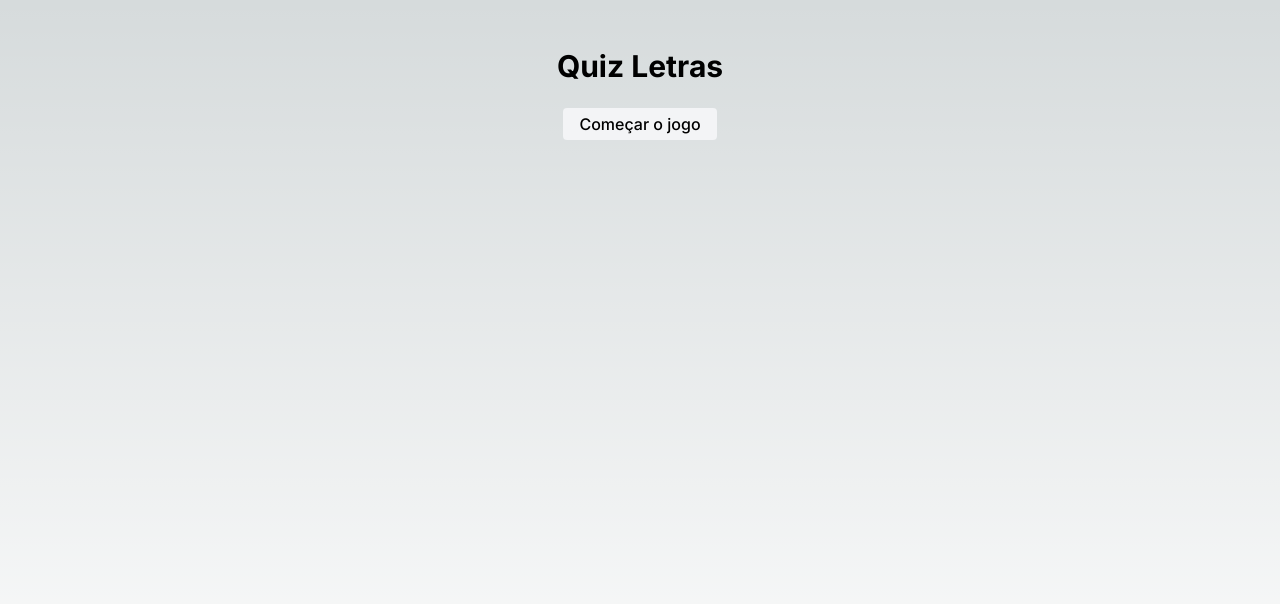
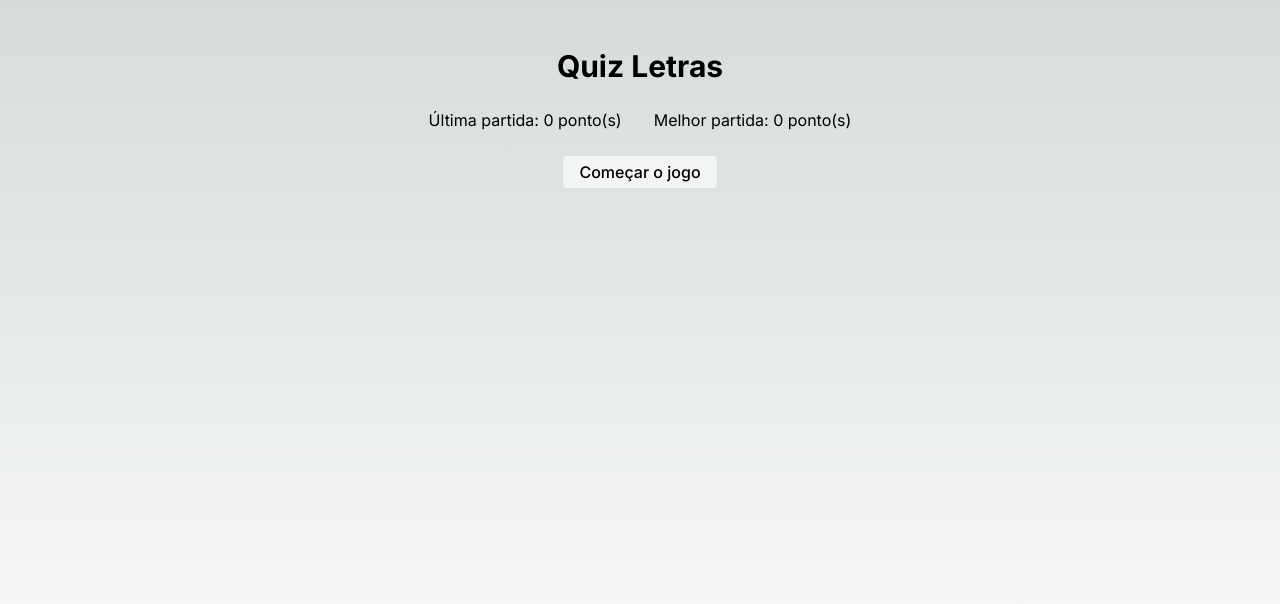
Before and after one commit to edsonapf/quiz-letras, a Next.js app: page / in a window 1280 px wide. Shown: the top 604 px of the page. Built offline with nearby package versions, Linux system fonts and the light colour scheme.

Commit message:
add last and best game on home page

```diff
--- a/src/app/page.tsx
+++ b/src/app/page.tsx
@@ -1,14 +1,28 @@
 "use client";
+
 import Button from "@/components/Button";
 import Container from "@/components/Container";
+import { LOCAL_STORAGE_KEYS } from "@/const";
 import { useRouter } from "next/navigation";
 
 export default function Home() {
   const router = useRouter();
+  const lastGame =
+    (typeof window !== undefined &&
+      localStorage.getItem(LOCAL_STORAGE_KEYS.lastGame)) ||
+    0;
+  const bestGame =
+    (typeof window !== undefined &&
+      localStorage.getItem(LOCAL_STORAGE_KEYS.bestGame)) ||
+    0;
 
   return (
     <Container>
       <h1 className="text-3xl font-bold">Quiz Letras</h1>
+      <div className="flex gap-8">
+        <h4>Última partida: {lastGame} ponto(s)</h4>
+        <h4>Melhor partida: {bestGame} ponto(s)</h4>
+      </div>
       <Button onClick={() => router.push("/quiz")}>Começar o jogo</Button>
     </Container>
   );
--- a/src/app/quiz/page.tsx
+++ b/src/app/quiz/page.tsx
@@ -2,18 +2,17 @@
 
 import Button from "@/components/Button";
 import Container from "@/components/Container";
-import { quizes } from "@/const";
+import { LOCAL_STORAGE_KEYS, questions } from "@/const";
 import { useRouter } from "next/navigation";
-import { useMemo, useState } from "react";
+import { useEffect, useMemo, useState } from "react";
 
 export default function Quiz() {
   const [score, setScore] = useState(0);
   const [questionIndex, setQuestionIndex] = useState(0);
   const router = useRouter();
-  console.log({ score });
 
   const hasQuestion = useMemo(() => {
-    return questionIndex < quizes.length;
+    return questionIndex < questions.length;
   }, [questionIndex]);
 
   const checkAnswer = (isCorrect: boolean) => {
@@ -22,6 +21,18 @@ export default function Quiz() {
     }
     setQuestionIndex((prev) => prev + 1);
   };
+
+  useEffect(() => {
+    if (!hasQuestion) {
+      localStorage.setItem(LOCAL_STORAGE_KEYS.lastGame, String(score));
+      const rawBestGame = localStorage.getItem(LOCAL_STORAGE_KEYS.bestGame);
+      const lastBestGame = rawBestGame ? Number(rawBestGame) : 0;
+      if (lastBestGame < score) {
+        localStorage.setItem(LOCAL_STORAGE_KEYS.bestGame, String(score));
+      }
+    }
+    // eslint-disable-next-line
+  }, [hasQuestion]);
 
   return (
     <Container>
@@ -35,10 +46,10 @@ export default function Quiz() {
         {hasQuestion ? (
           <>
             <h4>
-              Pergunta {questionIndex + 1}: {quizes[questionIndex].question}
+              Pergunta {questionIndex + 1}: {questions[questionIndex].question}
             </h4>
             <div className="grid grid-cols-2 gap-4 w-full max-sm:grid-cols-1">
-              {quizes[questionIndex].answers.map((answer, index) => {
+              {questions[questionIndex].answers.map((answer, index) => {
                 return (
                   <Button
                     key={`answer-${index}`}
--- a/src/const.ts
+++ b/src/const.ts
@@ -1,4 +1,9 @@
-export const quizes = [
+export const LOCAL_STORAGE_KEYS = {
+  lastGame: "quiz-letras-last-game",
+  bestGame: "quiz-letras-best-game",
+};
+
+export const questions = [
   {
     question: "Alguma coisa?",
     answers: [
```
